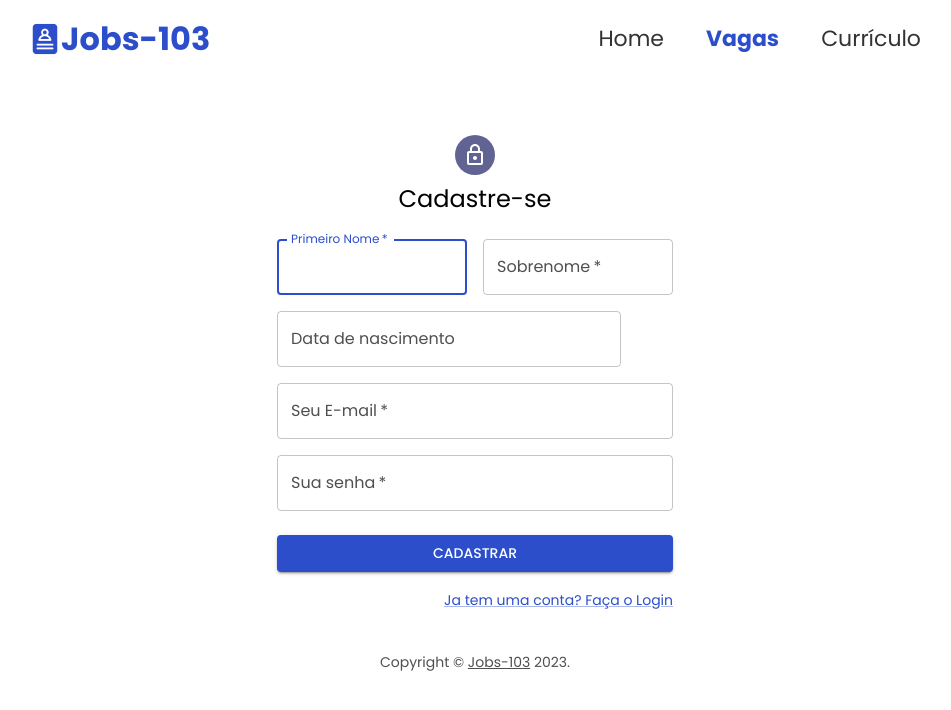
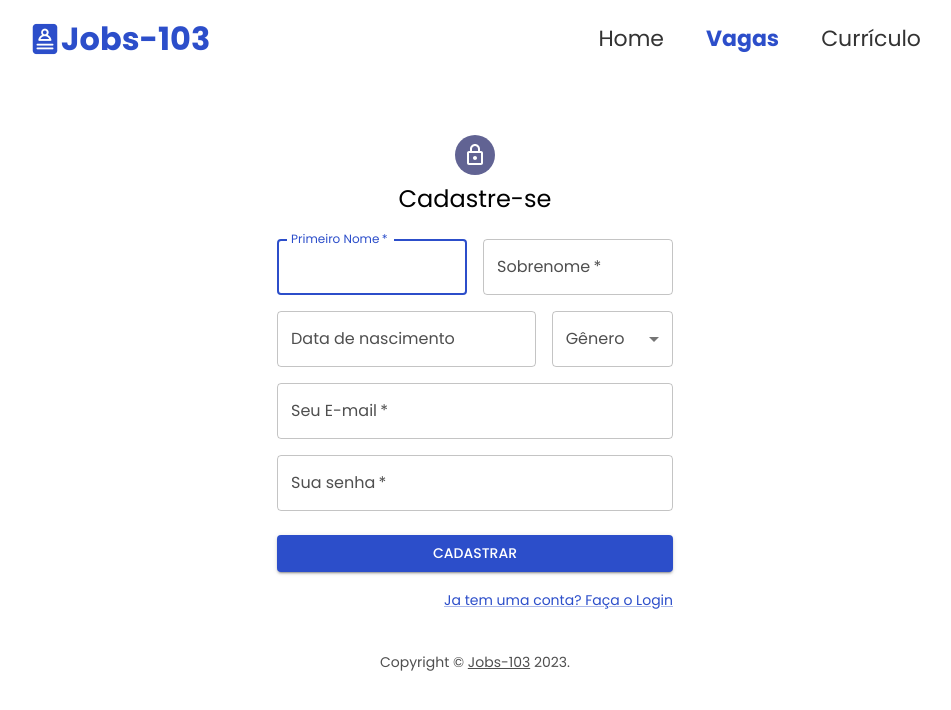
Before and after one commit to rafacalera/jobs103, a Next.js app: page /cadastro in a window 1280 px wide. Shown: the top 710 px of the page, without its empty margins (165-1116 px from the left). Built offline with nearby package versions, Linux system fonts and the light colour scheme.

Commit message:
18/09 - Update SignUp component adding a Select for Form

```diff
--- a/components/SignUp.jsx
+++ b/components/SignUp.jsx
@@ -1,67 +1,81 @@
-import { useState } from 'react'
-import Avatar from '@mui/material/Avatar';
-import Button from '@mui/material/Button';
-import CssBaseline from '@mui/material/CssBaseline';
-import TextField from '@mui/material/TextField';
-import { DatePicker } from '@mui/x-date-pickers';
-import FormControlLabel from '@mui/material/FormControlLabel';
-import Checkbox from '@mui/material/Checkbox';
-import Link from '@mui/material/Link';
-import Grid from '@mui/material/Grid';
-import Box from '@mui/material/Box';
-import LockOutlinedIcon from '@mui/icons-material/LockOutlined';
-import Typography from '@mui/material/Typography';
-import Container from '@mui/material/Container';
-import dayjs from 'dayjs';
+import { useState } from "react";
+import Avatar from "@mui/material/Avatar";
+import Button from "@mui/material/Button";
+import CssBaseline from "@mui/material/CssBaseline";
+import TextField from "@mui/material/TextField";
+import { DatePicker } from "@mui/x-date-pickers";
+import FormControlLabel from "@mui/material/FormControlLabel";
+import Checkbox from "@mui/material/Checkbox";
+import Link from "@mui/material/Link";
+import Grid from "@mui/material/Grid";
+import Box from "@mui/material/Box";
+import LockOutlinedIcon from "@mui/icons-material/LockOutlined";
+import Typography from "@mui/material/Typography";
+import Container from "@mui/material/Container";
+import dayjs from "dayjs";
+import InputLabel from "@mui/material/InputLabel";
+import Select from "@mui/material/Select";
+import MenuItem from "@mui/material/MenuItem";
 
 function Copyright(props) {
   return (
-        <Typography variant="body2" color="text.secondary" align="center" {...props}>
-            {'Copyright © '}
+    <Typography
+      variant="body2"
+      color="text.secondary"
+      align="center"
+      {...props}
+    >
+      {"Copyright © "}
       <Link color="inherit" href="/">
         Jobs-103
-            </Link>{' '}
+      </Link>{" "}
       {new Date().getFullYear()}
-            {'.'}
+      {"."}
     </Typography>
   );
 }
 
 export default function SignUp(props) {
-    const [firstNameValue, setFirstName] = useState('')
-    const [birthDateValue, setBirthDate] = useState(null)
+  const [firstNameValue, setFirstName] = useState("");
+  const [birthDateValue, setBirthDate] = useState(null);
+  const [gender, setGender] = useState("");
 
   const handleSubmit = (event) => {
     event.preventDefault();
     const data = new FormData(event.currentTarget);
 
-        let date = birthDateValue.$d
+    let date = birthDateValue.$d;
     let ano = date.getFullYear();
-        let mes = (date.getMonth() + 1).toString().padStart(2, '0');
-        let dia = date.getDate().toString().padStart(2, '0');
+    let mes = (date.getMonth() + 1).toString().padStart(2, "0");
+    let dia = date.getDate().toString().padStart(2, "0");
 
-        data.append('birthDate', `${ano}-${mes}-${dia}`)
+    data.append("birthDate", `${ano}-${mes}-${dia}`);
     console.log({
-            firstName: data.get('firstName'),
-            lastName: data.get('lastName'),
-            birthDate: data.get('birthDate'),
-            email: data.get('email'),
-            password: data.get('password'),
+      firstName: data.get("firstName"),
+      lastName: data.get("lastName"),
+      birthDate: data.get("birthDate"),
+      gender: data.get("gender"),
+      email: data.get("email"),
+      password: data.get("password"),
     });
   };
 
   return (
-        <Container style={props.menuController.isOpen ? { display: 'none' } : {}} component="main" maxWidth="xs">
+    <Container
+      style={props.menuController.isOpen ? { display: "none" } : {}}
+      component="main"
+      maxWidth="xs"
+    >
       <CssBaseline />
       <Box
         sx={{
           marginTop: 8,
-                    display: 'flex',
-                    flexDirection: 'column',
-                    alignItems: 'center',
+          display: "flex",
+          flexDirection: "column",
+          alignItems: "center",
         }}
       >
-                <Avatar sx={{ m: 1, bgcolor: 'secondary.main' }}>
+        <Avatar sx={{ m: 1, bgcolor: "secondary.main" }}>
           <LockOutlinedIcon />
         </Avatar>
         <Typography component="h1" variant="h5">
@@ -92,7 +106,7 @@ export default function SignUp(props) {
                 autoComplete="family-name"
               />
             </Grid>
-                        <Grid item xs={12}>
+            <Grid item xs={12} sm={8}>
               <DatePicker
                 required
                 fullWidth
@@ -101,11 +115,31 @@ export default function SignUp(props) {
                 name="birthDate"
                 value={birthDateValue}
                 onChange={(newValue) => {
-                                    setBirthDate(newValue)
-                                    console.log(newValue)
+                  setBirthDate(newValue);
+                  console.log(newValue);
                 }}
-                                autoComplete="off"
               />
+            </Grid>
+            <Grid item xs={12} sm={4}>
+              <TextField
+                id="gender"
+                name="gender"
+                label="Gênero"
+                value={gender}
+                onChange={(event) => setGender(event.target.value)}
+                select
+                fullWidth
+              >
+                <MenuItem value="M">
+                  Masculino
+                </MenuItem>
+                <MenuItem value="F">
+                  Feminino
+                </MenuItem>
+                <MenuItem value="F">
+                  Outro
+                </MenuItem>
+              </TextField>
             </Grid>
             <Grid item xs={12}>
               <TextField
```
Lines whose indentation alone changed are shown as unchanged.
